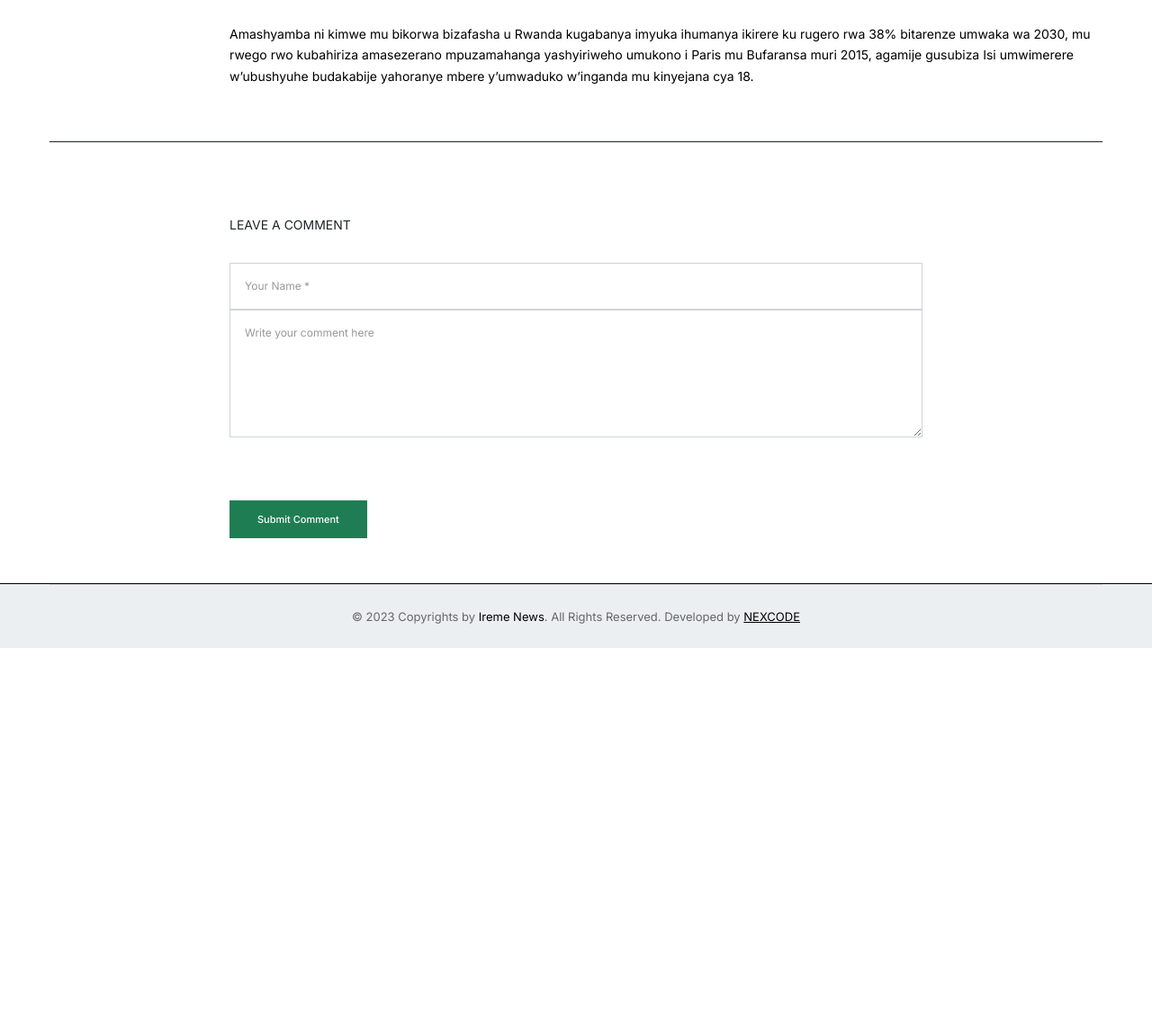
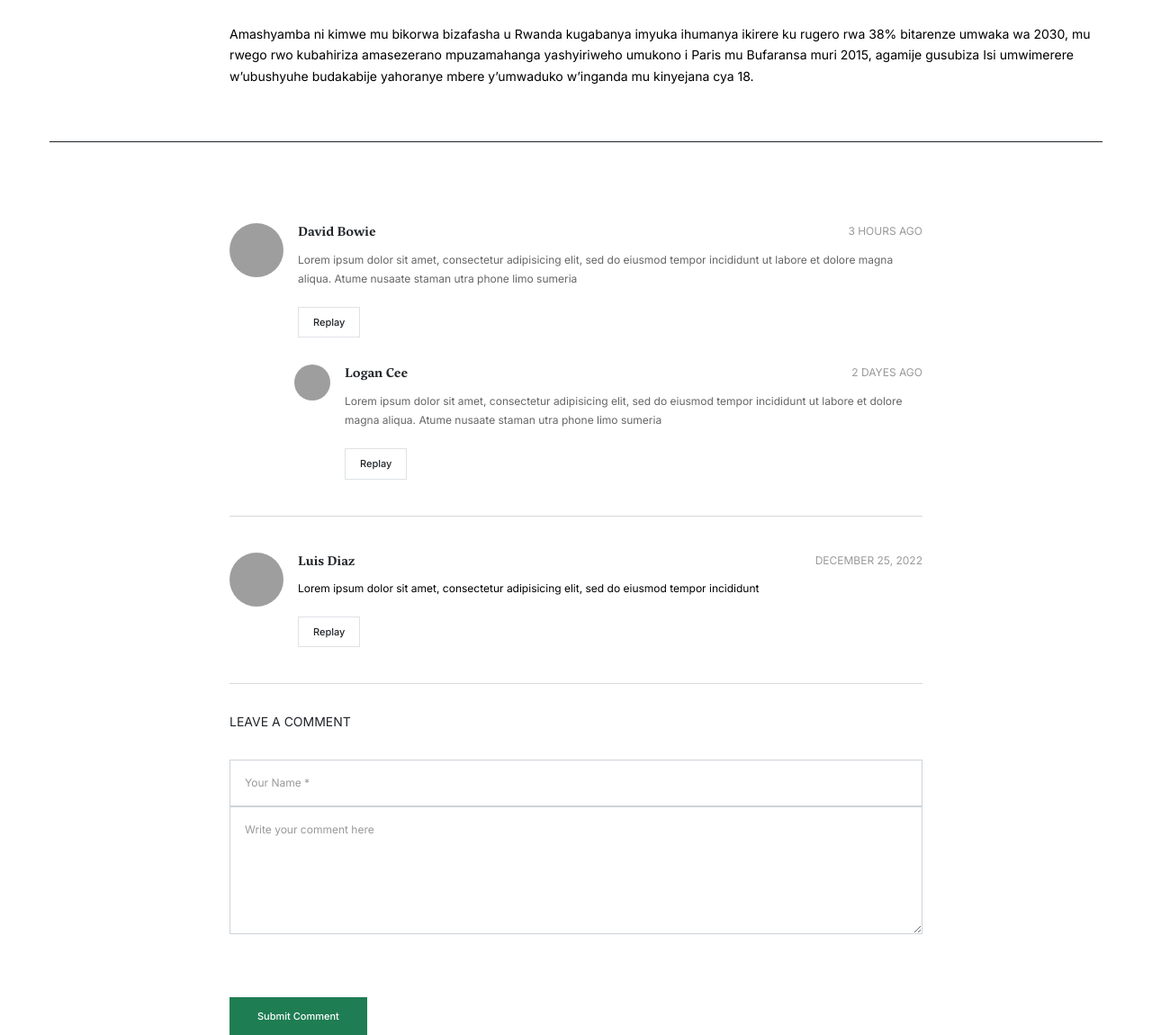
Before and after one commit to kajugadaniels/django-blog-app, a Django app: a page that uses templates/pages/article_detail.html in a window 1280 px wide. Shown: the part 4495-5645 px from the top of the page at 90% size. Before the commit the page ends 5215 px from the top, so only its background shows below. Run offline with Django 5.2, Linux system fonts and the light colour scheme; data comes from the database, SQL or seed files in the repository; some libraries are stand-ins or nearby versions; grey boxes are pictures that could not be loaded.

Commit message:
New changes

```diff
--- a/templates/pages/article_detail.html
+++ b/templates/pages/article_detail.html
@@ -78,15 +78,70 @@
             <div class="row justify-content-center">
                 <div class="col-lg-8">
                     <div class="content">
-                        <!-- Notification message container -->
-                        <div id="notification" style="display:none; margin-bottom:20px;"></div>
-
                         <div class="comments-cards">
-                            <!-- Existing comments will be loaded here.
-                                 New comments and replies will be appended dynamically. -->
+                            <div class="comment-replay-cont border-bottom border-1 brd-gray pb-40 pt-40">
+                                <div class="d-flex comment-cont">
+                                    <div class="icon-60 rounded-circle img-cover overflow-hidden me-3 flex-shrink-0">
+                                        <img src="https://upload.wikimedia.org/wikipedia/commons/d/d1/Image_not_available.png" alt="">
+                                    </div>
+                                    <div class="inf w-100">
+                                        <div class="title d-flex justify-content-between">
+                                            <h6 class="fw-bold fsz-14px">David Bowie</h6>
+                                            <span class="time fsz-12px text-uppercase color-999">
+                                                3 hours ago
+                                            </span>
+                                        </div>
+                                        <div class="text color-666 fsz-12px mt-10">
+                                            Lorem ipsum dolor sit amet, consectetur adipisicing elit, sed do eiusmod tempor incididunt ut labore et dolore magna aliqua. Atume nusaate staman utra phone limo sumeria
+                                        </div>
+                                        <a href="#" class="butn border border-1 mt-20 py-2 px-3">
+                                            <span class="fsz-11px"> replay </span>
+                                        </a>
+                                    </div>
+                                </div>
+                                <div class="d-flex comment-replay ps-5 mt-30 ms-4">
+                                    <div class="icon-40 rounded-circle img-cover overflow-hidden me-3 flex-shrink-0">
+                                        <img src="https://upload.wikimedia.org/wikipedia/commons/d/d1/Image_not_available.png" alt="">
+                                    </div>
+                                    <div class="inf w-100">
+                                        <div class="title d-flex justify-content-between">
+                                            <h6 class="fw-bold fsz-14px">Logan Cee</h6>
+                                            <span class="time fsz-12px text-uppercase color-999">
+                                                2 dayes ago
+                                            </span>
+                                        </div>
+                                        <div class="text color-666 fsz-12px mt-10">
+                                            Lorem ipsum dolor sit amet, consectetur adipisicing elit, sed do eiusmod tempor incididunt ut labore et dolore magna aliqua. Atume nusaate staman utra phone limo sumeria
+                                        </div>
+                                        <a href="#" class="butn border border-1 mt-20 py-2 px-3">
+                                            <span class="fsz-11px"> replay </span>
+                                        </a>
+                                    </div>
+                                </div>
+                            </div>
+                            <div class="comment-replay-cont pb-40 pt-40 border-bottom border-1 brd-gray">
+                                <div class="d-flex comment-cont">
+                                    <div class="icon-60 rounded-circle img-cover overflow-hidden me-3 flex-shrink-0">
+                                        <img src="https://upload.wikimedia.org/wikipedia/commons/d/d1/Image_not_available.png" alt="">
+                                    </div>
+                                    <div class="inf w-100">
+                                        <div class="title d-flex justify-content-between">
+                                            <h6 class="fw-bold fsz-14px">Luis Diaz</h6>
+                                            <span class="time fsz-12px text-uppercase color-999">
+                                                December 25, 2022
+                                            </span>
+                                        </div>
+                                        <div class="text color-000 fsz-12px mt-10">
+                                            Lorem ipsum dolor sit amet, consectetur adipisicing elit, sed do eiusmod tempor incididunt
+                                        </div>
+                                        <a href="#" class="butn border border-1 mt-20 py-2 px-3">
+                                            <span class="fsz-11px"> replay </span>
+                                        </a>
+                                    </div>
+                                </div>
+                            </div>
                         </div>
-                        <!-- Main Comment Form -->
-                        <form id="comment-form" class="comment-form d-block pt-30" data-article-id="{{ article.id }}">
+                        <form class="comment-form d-block pt-30">
                             <p class="text-uppercase mb-30">Leave A Comment</p>
                             <div class="row">
                                 <div class="col-lg-12">
@@ -96,18 +151,17 @@
                                 </div>
                                 <div class="col-lg-12">
                                     <div class="form-group mb-30">
-                                        <!-- The field name 'content' must match your CommentForm -->
-                                        <textarea class="form-control rounded-0 fsz-12px p-3" name="content" rows="6" placeholder="Write your comment here"></textarea>
+                                        <textarea class="form-control rounded-0 fsz-12px p-3" name="comment" rows="6" placeholder="Write your comment here"></textarea>
                                     </div>
                                 </div>
                                 <div class="col-12">
                                     <button type="submit" class="btn bg-main text-white rounded-0 mt-40">
-                                        <span class="fsz-11px">Submit Comment</span>
+                                        <span class="fsz-11px">Submit Comment </span>
                                     </button>
                                 </div>
                             </div>
+
                         </form>
-                        <!-- End Main Comment Form -->
                     </div>
                 </div>
             </div>
@@ -115,150 +169,4 @@
     </div>
 </section>
 
-<!-- JavaScript for AJAX comment submission, reply handling, and notifications -->
-<script>
-    // Function to show a notification message
-    function showNotification(message, type="success") {
-        const notificationDiv = document.getElementById('notification');
-        notificationDiv.style.display = 'block';
-        notificationDiv.style.padding = "10px 15px";
-        notificationDiv.style.borderRadius = "5px";
-        notificationDiv.style.marginBottom = "20px";
-        if (type === "success") {
-            notificationDiv.style.backgroundColor = "#d4edda";
-            notificationDiv.style.color = "#155724";
-            notificationDiv.style.border = "1px solid #c3e6cb";
-        } else if (type === "error") {
-            notificationDiv.style.backgroundColor = "#f8d7da";
-            notificationDiv.style.color = "#721c24";
-            notificationDiv.style.border = "1px solid #f5c6cb";
-        } else {
-            notificationDiv.style.backgroundColor = "#fff3cd";
-            notificationDiv.style.color = "#856404";
-            notificationDiv.style.border = "1px solid #ffeeba";
-        }
-        notificationDiv.innerText = message;
-        setTimeout(() => {
-            notificationDiv.style.display = 'none';
-        }, 3000); // Hide after 3 seconds
-    }
-
-    // Function to get the CSRF token from cookies
-    function getCookie(name) {
-        let cookieValue = null;
-        if (document.cookie && document.cookie !== '') {
-            const cookies = document.cookie.split(';');
-            for (let cookie of cookies) {
-                cookie = cookie.trim();
-                if (cookie.substring(0, name.length + 1) === (name + '=')) {
-                    cookieValue = decodeURIComponent(cookie.substring(name.length + 1));
-                    break;
-                }
-            }
-        }
-        return cookieValue;
-    }
-
-    document.addEventListener('DOMContentLoaded', function() {
-        const commentForm = document.getElementById('comment-form');
-        const commentsContainer = document.querySelector('.comments-cards');
-        const csrftoken = getCookie('csrftoken');
-
-        // Main comment form submission via AJAX
-        commentForm.addEventListener('submit', function(e) {
-            e.preventDefault();
-            const formData = new FormData(commentForm);
-            // Append the article ID from the form's data attribute
-            formData.append('article_id', commentForm.dataset.articleId);
-
-            fetch("{% url 'base:addComment' %}", {
-                method: 'POST',
-                headers: {
-                    'X-CSRFToken': csrftoken,
-                    'X-Requested-With': 'XMLHttpRequest'
-                },
-                body: formData
-            })
-            .then(response => response.json())
-            .then(data => {
-                if (data.success) {
-                    // Append the new comment HTML to the comments container
-                    commentsContainer.insertAdjacentHTML('beforeend', data.html);
-                    commentForm.reset();
-                    showNotification("Your comment has been posted successfully.", "success");
-                } else {
-                    showNotification("Error: " + JSON.stringify(data.errors), "error");
-                }
-            })
-            .catch(error => {
-                console.error('Error:', error);
-                showNotification("An unexpected error occurred.", "error");
-            });
-        });
-
-        // Delegate event for reply button clicks
-        commentsContainer.addEventListener('click', function(e) {
-            if (e.target.closest('.reply-btn')) {
-                e.preventDefault();
-                const replyBtn = e.target.closest('.reply-btn');
-                const parentCommentId = replyBtn.dataset.commentId;
-                // Check if a reply form already exists under this comment
-                let parentComment = replyBtn.closest('[data-comment-id]');
-                if (!parentComment.querySelector('.reply-form')) {
-                    // Create reply form HTML with field name "content"
-                    let replyFormHtml = `
-                        <form class="reply-form mt-20" data-parent-id="${parentCommentId}" data-article-id="${commentForm.dataset.articleId}">
-                            <div class="form-group mb-4">
-                                <input type="text" class="form-control fsz-12px rounded-0 p-3" name="name" placeholder="Your Name *">
-                            </div>
-                            <div class="form-group mb-3">
-                                <textarea class="form-control rounded-0 fsz-12px p-3" name="content" rows="4" placeholder="Write your reply here"></textarea>
-                            </div>
-                            <button type="submit" class="btn bg-main text-white rounded-0">
-                                <span class="fsz-11px">Submit Reply</span>
-                            </button>
-                        </form>
-                    `;
-                    parentComment.insertAdjacentHTML('beforeend', replyFormHtml);
-                }
-            }
-        });
-
-        // Delegate event for reply form submissions via AJAX
-        commentsContainer.addEventListener('submit', function(e) {
-            if (e.target && e.target.classList.contains('reply-form')) {
-                e.preventDefault();
-                const replyForm = e.target;
-                const formData = new FormData(replyForm);
-                formData.append('article_id', replyForm.dataset.articleId);
-                formData.append('parent_id', replyForm.dataset.parentId);
-
-                fetch("{% url 'base:addComment' %}", {
-                    method: 'POST',
-                    headers: {
-                        'X-CSRFToken': csrftoken,
-                        'X-Requested-With': 'XMLHttpRequest'
-                    },
-                    body: formData
-                })
-                .then(response => response.json())
-                .then(data => {
-                    if (data.success) {
-                        // Insert the new reply above the reply form and then remove the form
-                        replyForm.insertAdjacentHTML('beforebegin', data.html);
-                        replyForm.remove();
-                        showNotification("Your reply has been posted successfully.", "success");
-                    } else {
-                        showNotification("Error: " + JSON.stringify(data.errors), "error");
-                    }
-                })
-                .catch(error => {
-                    console.error('Error:', error);
-                    showNotification("An unexpected error occurred.", "error");
-                });
-            }
-        });
-    });
-</script>
-
 {% endblock %}
```
